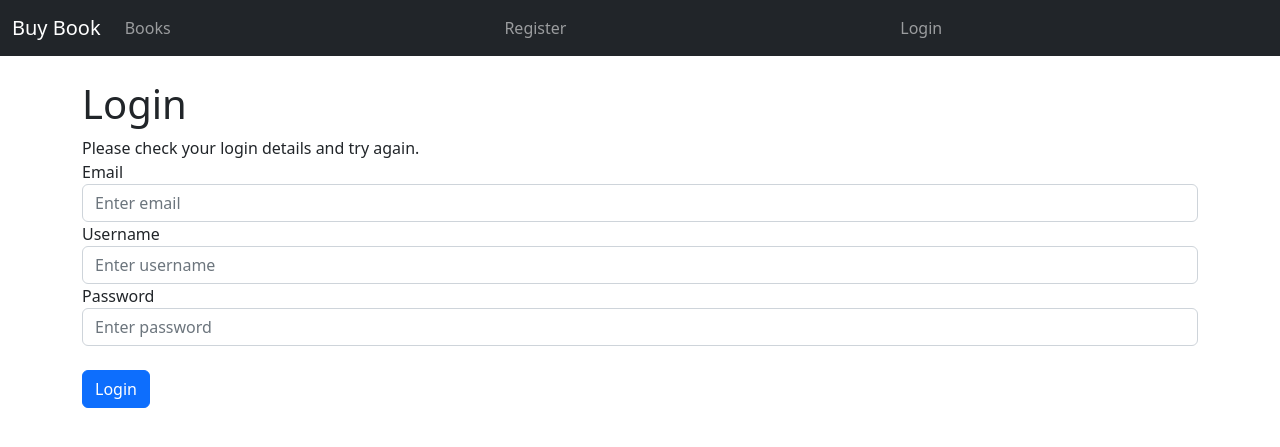
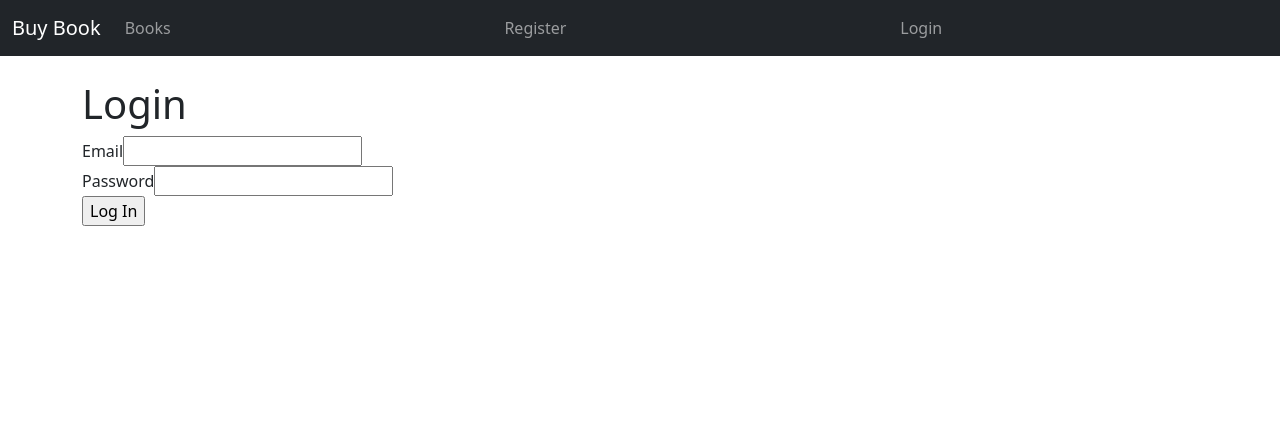
Before and after one commit to taltonji2/Buy-Book, a Flask app: page /login in a window 1280 px wide. Shown: the top 447 px of the page. Run offline with Flask 2, Linux system fonts and the light colour scheme; data that the repository does not hold is empty; some libraries are stand-ins or nearby versions.

Commit message:
login logout

```diff
--- a/src/routes/views.py
+++ b/src/routes/views.py
@@ -29,12 +29,9 @@ def logout():
 @auth.route('/register', methods=["GET","POST"])
 def register():
     form = RegistrationForm()
-
-
     if form.validate_on_submit():
         user = User.query.filter_by(email=form.email.data).first()
         if user:
-            time.sleep(1)
             flash("Email already registered!")
             return render_template('register.html', form=form)
         else:
@@ -45,7 +42,6 @@ def register():
             )
             db.session.add(user)
             db.session.commit()
-            time.sleep(1)
             flash("Successfully registered!")
             return redirect(url_for("users.login"))
     return render_template('register.html', form=form)
@@ -53,17 +49,25 @@ def register():
 @auth.route('/login', methods=["GET","POST"])
 def login():
     form = LoginForm()
+    if form.validate_on_submit():
+        user = User.query.filter_by(email=form.email.data).first()
 
-    email = request.form.get('email')
-    password = request.form.get('password')
+        if user.check_password(form.password.data) and user is not None:
+            login_user(user)
+            flash('Log in Success!')
 
-    user = User.query.filter_by(email=email).first()
-    if not user or not check_password_hash(user.password, password):
-        flash('Please check your login details and try again.')
-    else:
-        return redirect(url_for('main.profile'))
+            next = request.args.get('next')
+            print("here")
+            if next == None or not next[0]=="/":
+                next = url_for("main.index")
 
+            return redirect(next)
     return render_template('login.html', form=form)
+
+@auth.route('/logout')
+def logout():
+    logout_user()
+    return redirect(url_for("main.index"))
 
 @auth.route('/account', methods=["GET", "POST"])
 @login_required
--- a/src/templates/login.html
+++ b/src/templates/login.html
@@ -1,7 +1,6 @@
 {% extends 'base.html' %}
 {% block content %}
-<form>
-  <h1>Login</h1>
+<h1>Login</h1>
   {% with messages = get_flashed_messages() %}
   {% if messages %}
       <div class="notification is-danger">
@@ -9,17 +8,10 @@
       </div>
   {% endif %}
   {% endwith %}
-    <div class="form-group">
-      <label for="exampleInputEmail1">Email</label>
-      <input type="email" class="form-control" id="email" aria-describedby="emailHelp" placeholder="Enter email">
-    </div>
-    <div class="form-group">
-      <label for="username">Username</label>
-      <input type="username" class="form-control" id="username" aria-describedby="usernameHelp" placeholder="Enter username">
-      <label for="password">Password</label>
-      <input type="password" class="form-control" id="password" placeholder="Enter password">
-    </div>
-    <br />
-    <button type="submit" class="btn btn-primary">Login</button>
-  </form>
+<form method="POST">
+  {{form.hidden_tag()}}
+  {{form.email.label}}{{form.email}}<br>
+  {{form.password.label}}{{form.password}}<br>
+  {{form.submit()}}
+</form>
 {% endblock %}
--- a/src/templates/navbar.html
+++ b/src/templates/navbar.html
@@ -8,23 +8,26 @@
         {% if current_user.is_authenticated %}
         <ul class="navbar-nav me-auto mb-2 mb-lg-0">
           <li class="nav-item">
-            <a class="nav-link" href="{{ url_for('main.books')}}">Books</a>
+            <a class="nav-link" href="{{ url_for('main.books') }}">Books</a>
+          </li>
+          <li class="nav-item">
+            <a class="nav-link" href="{{ url_for('main.logout') }}">Log out</a>
           </li>
         </ul>
         {% else %}
         <ul class="navbar-nav me-auto mb-2 mb-lg-0">
           <li class="nav-item">
-            <a class="nav-link" href="{{ url_for('main.books')}}">Books</a>
+            <a class="nav-link" href="{{ url_for('main.books') }}">Books</a>
           </li>
         </ul>
         <ul class="navbar-nav me-auto mb-2 mb-lg-0">
           <li class="nav-item">
-            <a class="nav-link" href="{{ url_for('auth.register')}}">Register</a>
+            <a class="nav-link" href="{{ url_for('auth.register') }}">Register</a>
           </li>
         </ul>
         <ul class="navbar-nav me-auto mb-2 mb-lg-0">
           <li class="nav-item">
-            <a class="nav-link" href="{{ url_for('auth.login')}}">Login</a>
+            <a class="nav-link" href="{{ url_for('auth.login') }}">Login</a>
           </li>
         </ul>
         {% endif %}
```
Also changed, not shown: src/forms/signup.py (deleted, +0 -25 lines).
